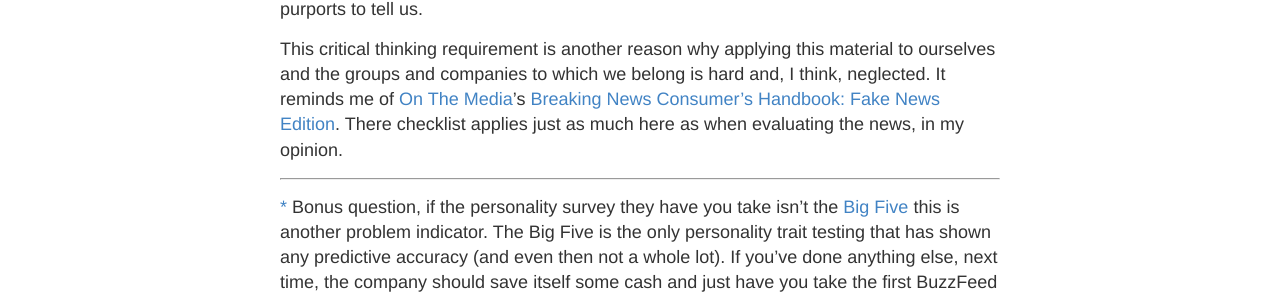
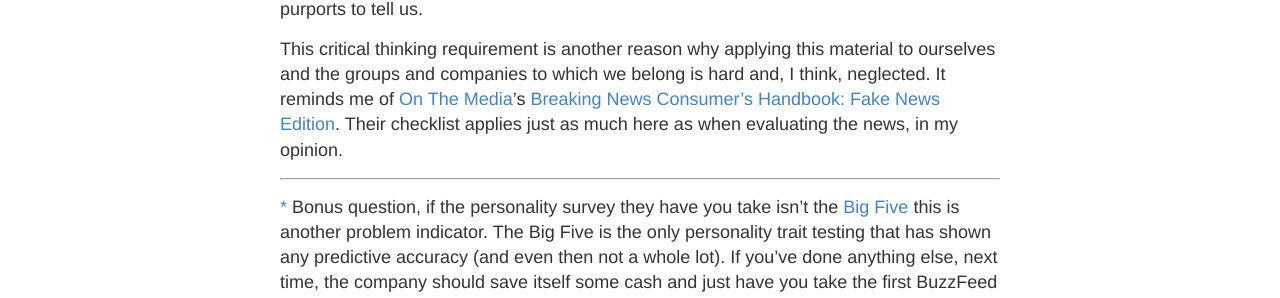
Before and after one commit to lajoie/lajoie.github.io, a Jekyll site: the page built from interpersonal/_posts/2022-01-25-interpersonal-skills.md, in a window 1280 px wide and 900 px high, scrolled down 2341 px. Shown: the part 400-698 px from the top of the window. Built offline with Jekyll 4.4.1, drawn with Linux system fonts in a browser that asks for light colours.

Commit message:
fix some typos

```diff
--- a/interpersonal/_posts/2022-01-25-interpersonal-skills.md
+++ b/interpersonal/_posts/2022-01-25-interpersonal-skills.md
@@ -28,7 +28,7 @@ Those that know me know that I try to be pretty scientifically grounded; if I be
 
 This "crisis" has been used by some individuals to argue, basically, that all research should be treated as mere opinion and is thus safely ignored.  This is, in my own opinion, the wrong take away.  Leaving aside the cases of outright fraud, what this crisis says to me is two things.  First, we should understand that human behavior is an incredibly complex system composed of a vast number of variables and testing any part of it in isolation is a very difficult task.  Second, it then follows that when encountering new material we should critically evaluate the source and think about how we apply/act on what the material purports to tell us.
 
-This critical thinking requirement is another reason why applying this material to ourselves and the groups and companies to which we belong is hard and, I think, neglected.  It reminds me of [On The Media](https://www.wnycstudios.org/podcasts/otm_)'s [Breaking News Consumer's Handbook: Fake News Edition](https://www.wnycstudios.org/podcasts/otm/segments/breaking-news-consumer-handbook-fake-news-edition).  There checklist applies just as much here as when evaluating the news, in my opinion.
+This critical thinking requirement is another reason why applying this material to ourselves and the groups and companies to which we belong is hard and, I think, neglected.  It reminds me of [On The Media](https://www.wnycstudios.org/podcasts/otm)'s [Breaking News Consumer's Handbook: Fake News Edition](https://www.wnycstudios.org/podcasts/otm/segments/breaking-news-consumer-handbook-fake-news-edition).  Their checklist applies just as much here as when evaluating the news, in my opinion.
 
 
 ---
```
Also changed, not shown: httpapi/_posts/2022-01-26-httpapi-intro.md (+1 -1 lines).
